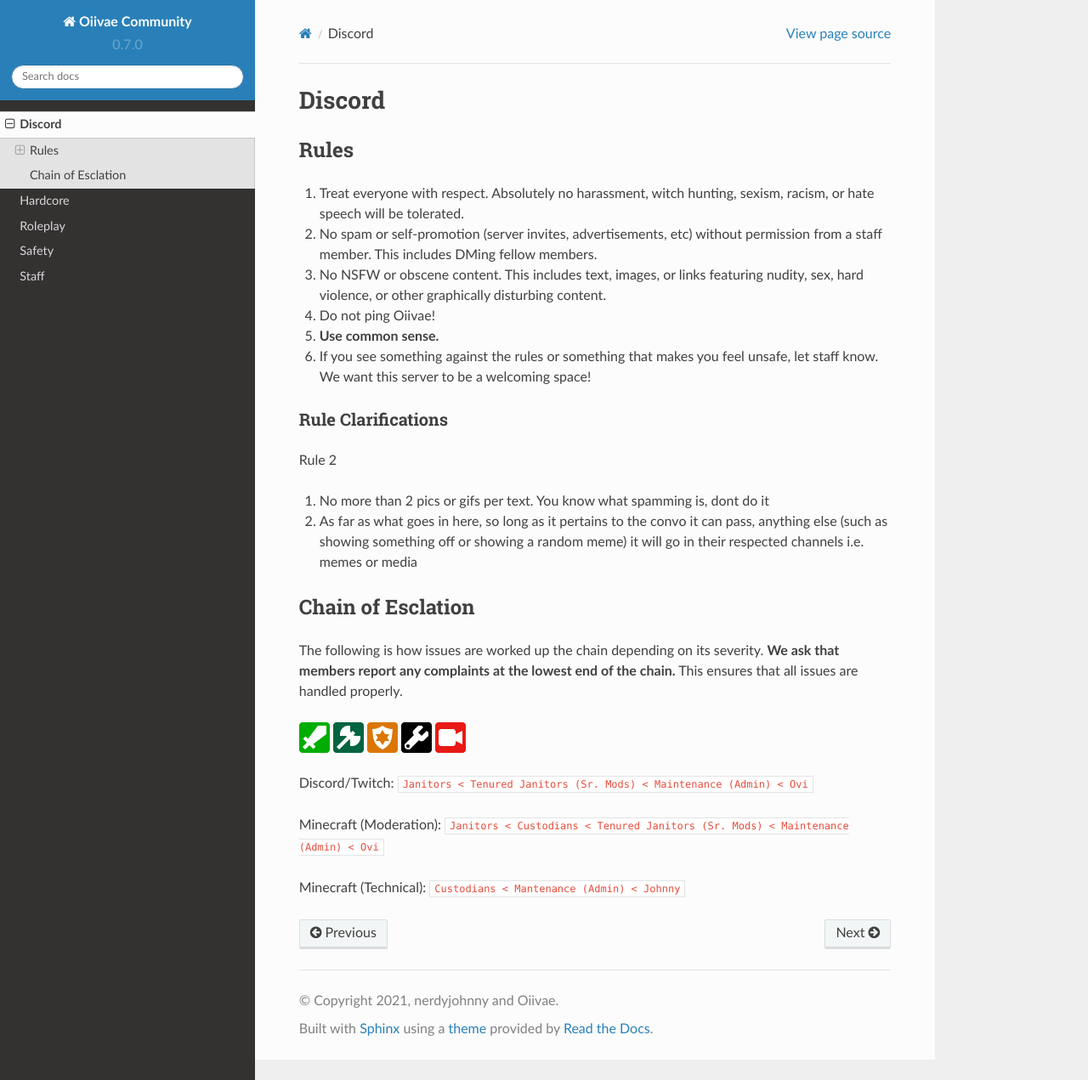
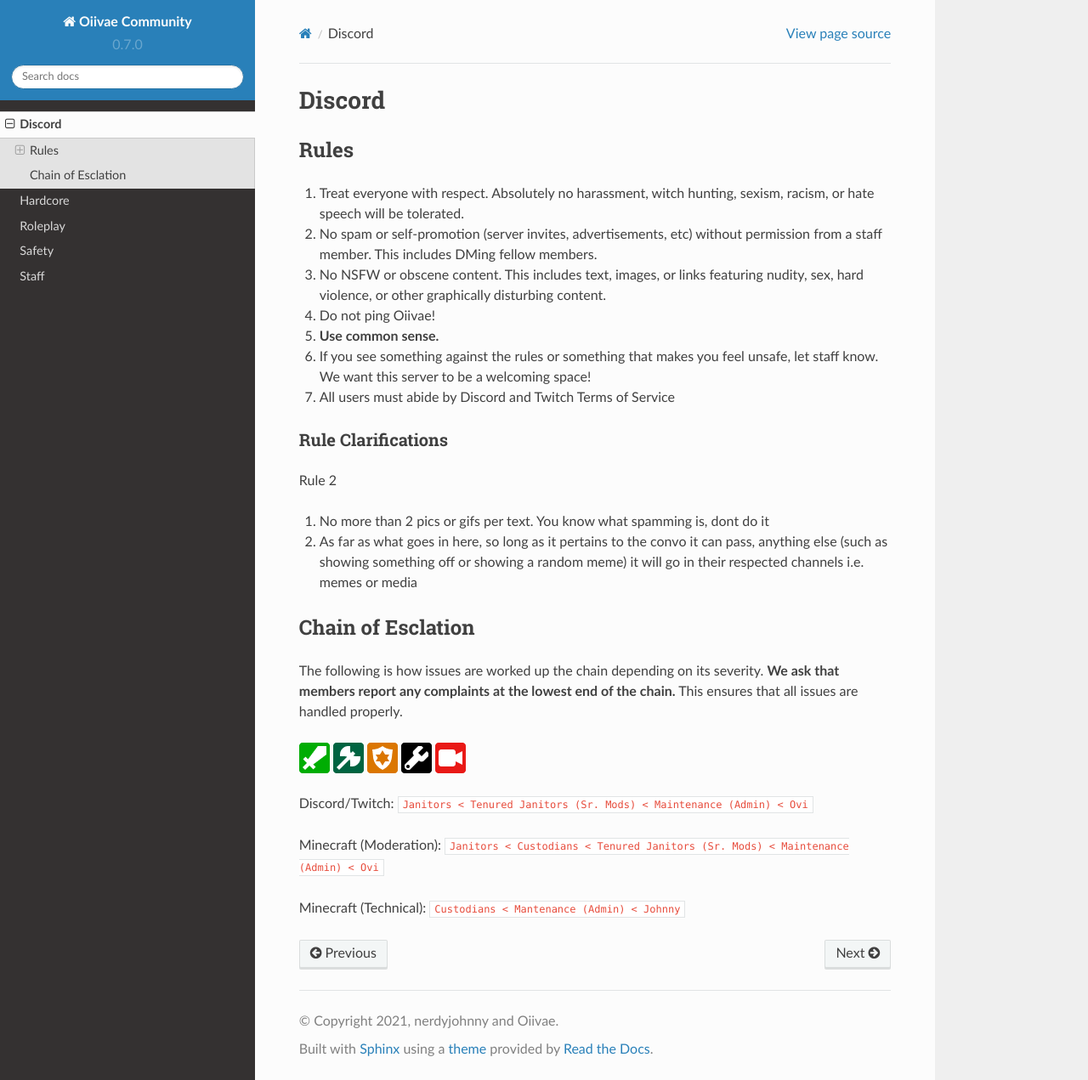
Before and after one commit to nerdyjohnny/ovidoc, a Sphinx documentation site: the page built from docs/source/discord.rst, in a window 1280 px wide and 1271 px high. Shown: the whole window at 85% size. Built offline with Sphinx 7.4.7 and the Read the Docs theme 2.0.0, drawn with Linux system fonts in a browser that asks for light colours.

Commit message:
Update discord.rst

```diff
--- a/docs/source/discord.rst
+++ b/docs/source/discord.rst
@@ -9,6 +9,7 @@
 4. Do not ping Oiivae!
 5. **Use common sense.**
 6. If you see something against the rules or something that makes you feel unsafe, let staff know. We want this server to be a welcoming space!
+7. All users must abide by Discord and Twitch Terms of Service
 
 Rule Clarifications
 ^^^^^^^^^^
```
